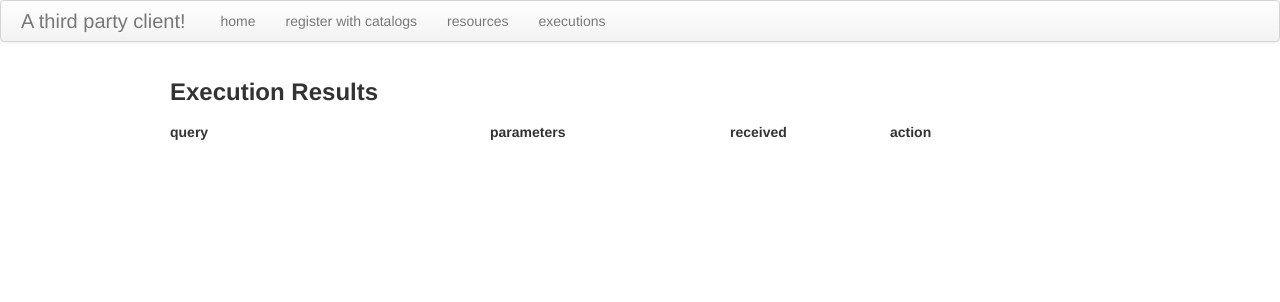
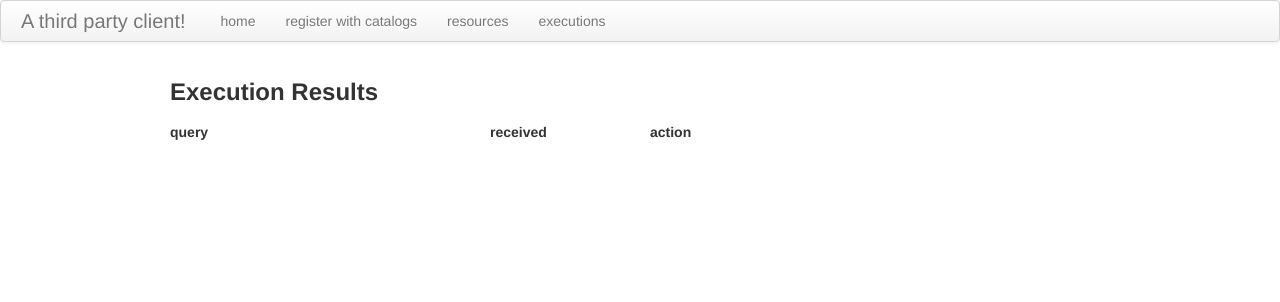
Before and after one commit to psznb/dataware.exp.herokuclient, a Flask app: template templates/executions_summary.html in a window 1280 px wide. Shown: the top 302 px of the page. Run offline with Flask 2, Linux system fonts and the light colour scheme; the template is opened without the code that fills it, so the values that code supplies are empty; some libraries are stand-ins or nearby versions.

Commit message:
queries displayed in execution summary

```diff
--- a/models.py
+++ b/models.py
@@ -102,7 +102,7 @@ def getExecutionResponse(execution_id, access_token):
 
 def getAllExecutionResponses():
 
-    result = db_session.query(ExecutionResponse.execution_id, ExecutionResponse.received, ExecutionResponse.access_token, ExecutionRequest.parameters).filter(ExecutionRequest.execution_id ==ExecutionResponse.execution_id).all()
+    result = db_session.query(ExecutionResponse.execution_id, ExecutionResponse.received, ExecutionResponse.access_token, ExecutionRequest.parameters, ProcessorRequest.query).filter(ExecutionRequest.execution_id ==ExecutionResponse.execution_id).filter(ProcessorRequest.token == ExecutionResponse.access_token).all()
 
    # result = db_session.query(ExecutionResponse.execution_id, ExecutionResponse.received, ExecutionResponse.access_token, ExecutionRequest.parameters, ProcessorRequest.query).filter(ExecutionResponse.execution_id=ExecutionRequest.execution_id).join(ProcessorRequest, ProcessorRequest.token==ExecutionResponse.access_token).join(ExecutionRequest, ExecutionRequest.access_token==ExecutionResponse.access_token).all()
 
--- a/templates/executions_summary.html
+++ b/templates/executions_summary.html
@@ -5,9 +5,6 @@
         <div class="row">
             <div class="span4">
                 <strong> query </strong>
-            </div>
-            <div class="span3">
-                <strong> parameters </strong>
             </div>
             <div class="span2">
                 <strong> received </strong>
@@ -23,9 +20,6 @@
                 <div class="span4">
                     {{execution.query}}
                 </div>
-                <div class="span3">
-                    {{execution.parameters}}
-                </div>
                 <div class="span2">
                     {{execution.received}}
                 </div>
```
